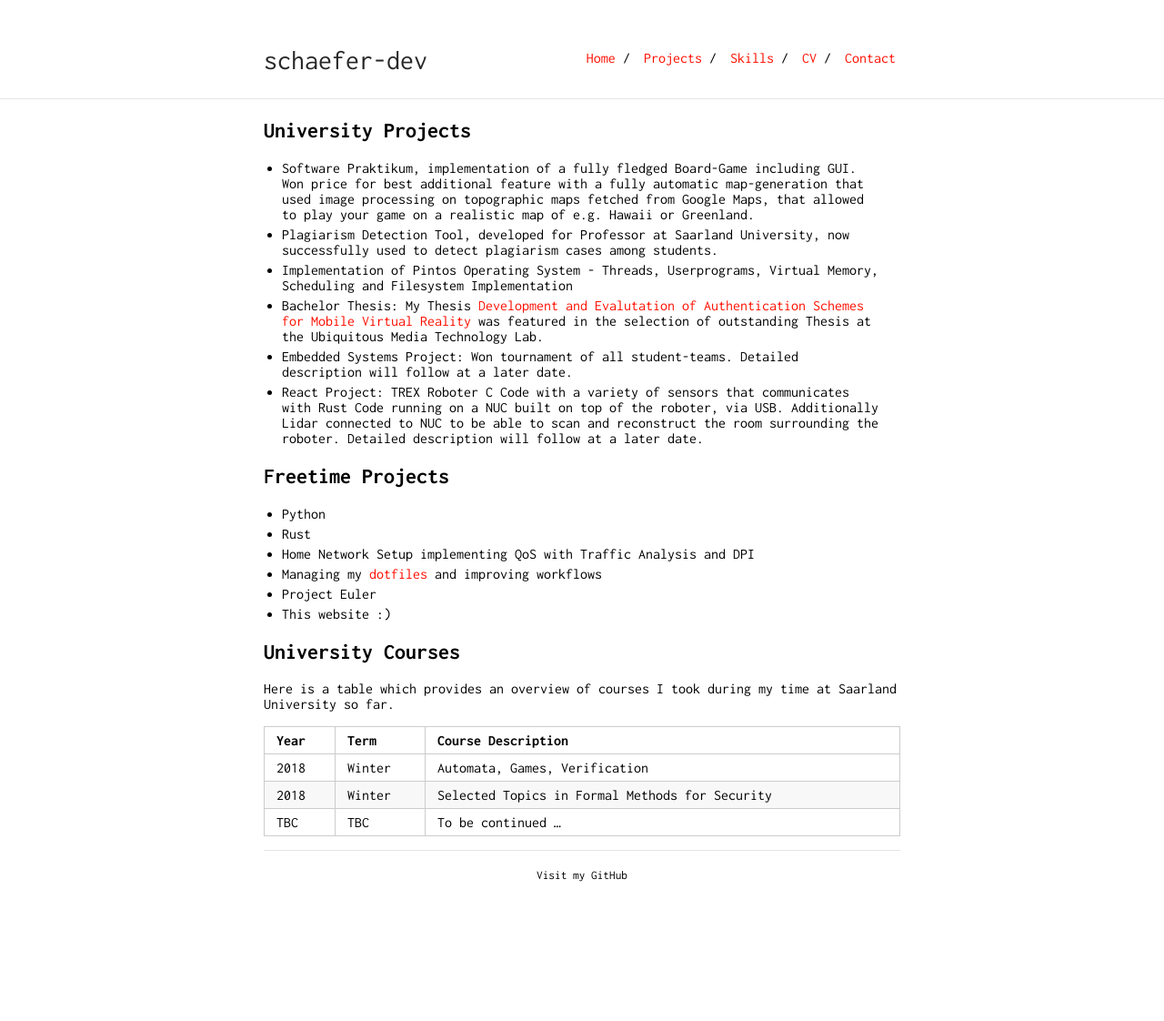
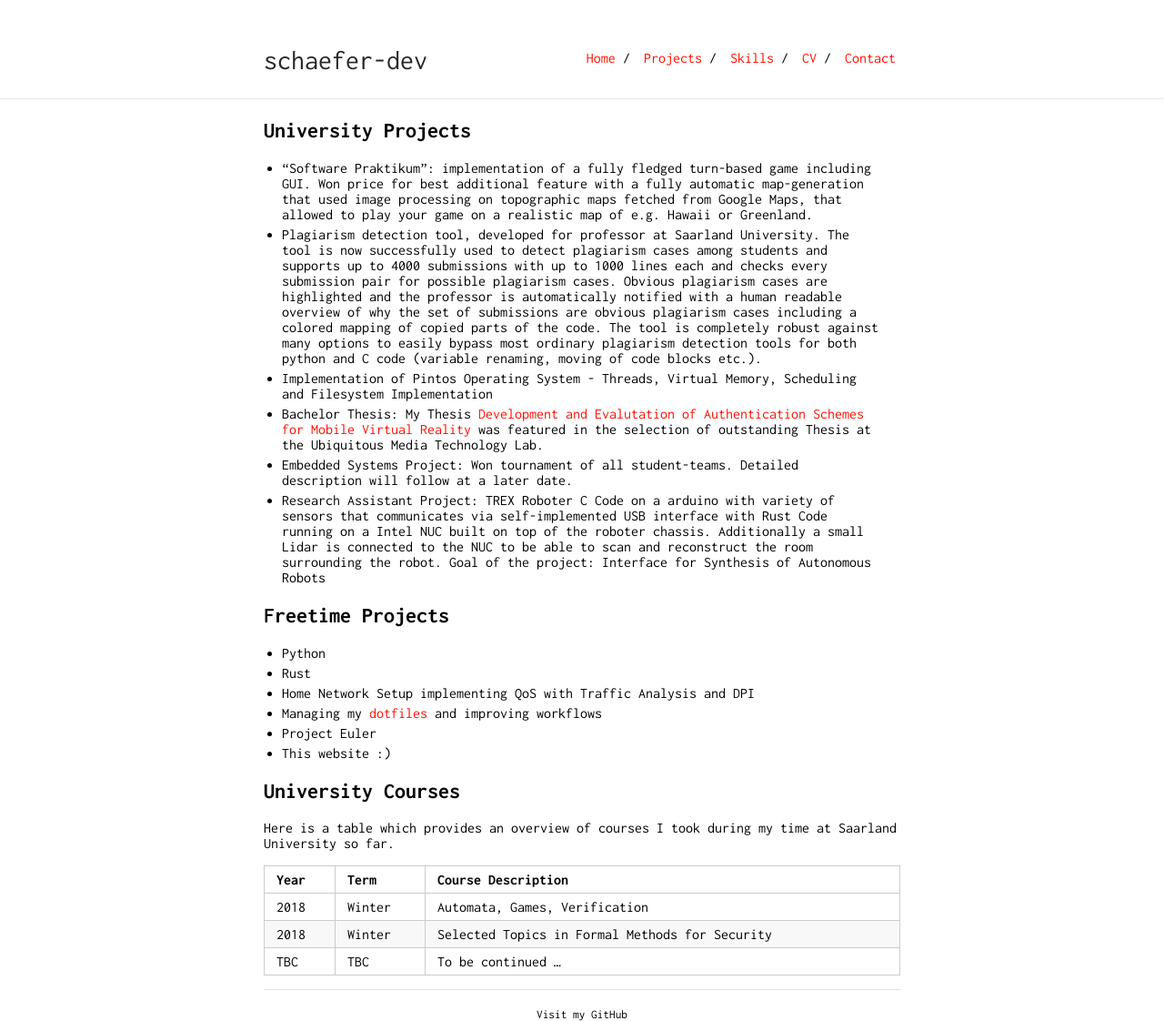
Before and after one commit to schaefer-dev/schaefer-dev.github.io, a Jekyll site: the page built from projects.md, in a window 1280 px wide. Shown: the whole page at 91% size. Built offline with Jekyll 4.4.1, drawn with Linux system fonts in a browser that asks for light colours; our own code applies the rules of GitHub Pages for plain Markdown files; before the commit the page ends 969 px from its top, so only the background shows below that.

Commit message:
minor content additions

```diff
--- a/projects.md
+++ b/projects.md
@@ -4,14 +4,13 @@ layout: default
 
 ## University Projects
 
-- Software Praktikum, implementation of a fully fledged Board-Game including GUI. Won price for best additional feature with a fully automatic map-generation that used image processing on topographic maps fetched from Google Maps, that allowed to play your game on a realistic map of e.g. Hawaii or Greenland.
-- Plagiarism Detection Tool, developed for Professor at Saarland University, now successfully used to detect plagiarism cases among students.
-- Implementation of Pintos Operating System - Threads, Userprograms, Virtual Memory, Scheduling and Filesystem Implementation
+- "Software Praktikum": implementation of a fully fledged turn-based game including GUI. Won price for best additional feature with a fully automatic map-generation that used image processing on topographic maps fetched from Google Maps, that allowed to play your game on a realistic map of e.g. Hawaii or Greenland.
+- Plagiarism detection tool, developed for professor at Saarland University. The tool is now successfully used to detect plagiarism cases among students and supports up to 4000 submissions with up to 1000 lines each and checks every submission pair for possible plagiarism cases. Obvious plagiarism cases are highlighted and the professor is automatically notified with a human readable overview of why the set of submissions are obvious plagiarism cases including a colored mapping of copied parts of the code. The tool is completely robust against many options to easily bypass most ordinary plagiarism detection tools for both python and C code (variable renaming, moving of code blocks etc.).
+- Implementation of Pintos Operating System - Threads, Virtual Memory, Scheduling and Filesystem Implementation
 - Bachelor Thesis: My Thesis [Development and Evalutation of Authentication Schemes for Mobile Virtual Reality](https://schaefer-dev.de/thesis.pdf) was featured in the selection of outstanding Thesis at the Ubiquitous Media Technology Lab.
 - Embedded Systems Project: Won tournament of all student-teams.
 Detailed description will follow at a later date.
-- React Project: TREX Roboter C Code with a variety of sensors that communicates with Rust Code running on a NUC built on top of the roboter, via USB. Additionally Lidar connected to NUC to be able to scan and reconstruct the room surrounding the roboter.
-Detailed description will follow at a later date.
+- Research Assistant Project: TREX Roboter C Code on a arduino with variety of sensors that communicates via self-implemented USB interface with Rust Code running on a Intel NUC built on top of the roboter chassis. Additionally a small Lidar is connected to the NUC to be able to scan and reconstruct the room surrounding the robot. Goal of the project: Interface for Synthesis of Autonomous Robots
 
 ## Freetime Projects
 
```
Also changed, not shown: index.md (+1 -1 lines).
